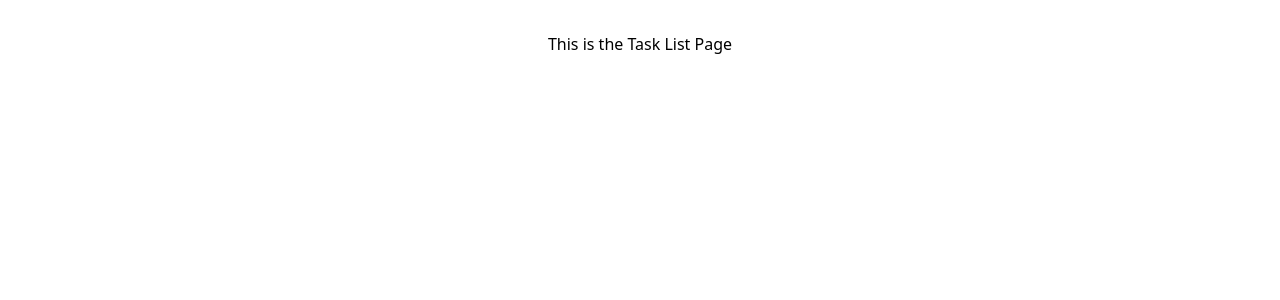
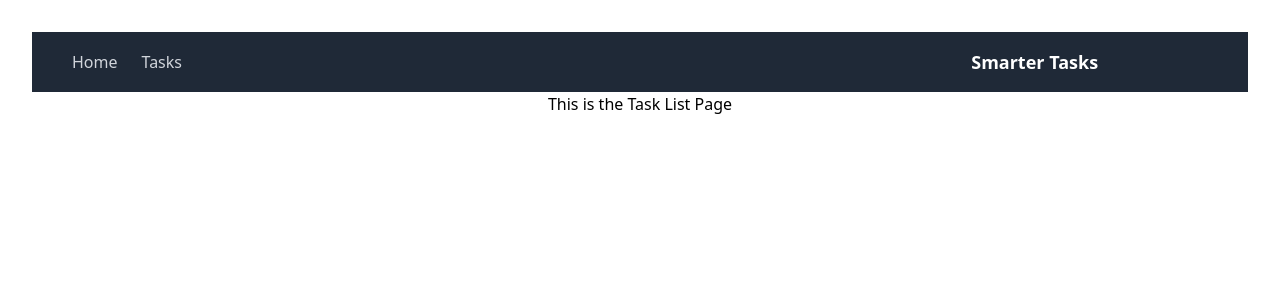
Before and after one commit to Yash1943/Smater-Task, a React (Vite) app: page /tasks in a window 1280 px wide. Shown: the top 300 px of the page. Built offline with nearby package versions, Linux system fonts and the light colour scheme.

Commit message:
Routing the Header and TaskList

```diff
--- /dev/null
+++ b/src/Components/Header.tsx
@@ -0,0 +1,23 @@
+const Header = () => {
+  return (
+    <nav className="bg-gray-800 py-4">
+      <div className="mx-auto px-4">
+        <div className="flex justify-between">
+          <div className="flex items-center w-1/3">
+            <a href="/home" className="ml-6 text-gray-300 hover:text-white">
+              Home
+            </a>
+            <a href="/tasks" className="ml-6 text-gray-300 hover:text-white">
+              Tasks
+            </a>
+          </div>
+          <div className="flex items-center w-1/3 justify-center">
+            <h2 className="text-white text-lg font-bold">Smarter Tasks</h2>
+          </div>
+        </div>
+      </div>
+    </nav>
+  );
+};
+
+export default Header;
--- /dev/null
+++ b/src/Layout.tsx
@@ -0,0 +1,14 @@
+import { Outlet } from "react-router-dom";
+import Header from "./Components/Header";
+
+const Layout = () => {
+  return (
+    <>
+      <Header />
+      <main>
+        <Outlet />
+      </main>
+    </>
+  );
+};
+export default Layout;
```
Also changed, not shown: src/App.tsx (+12 -6 lines).
